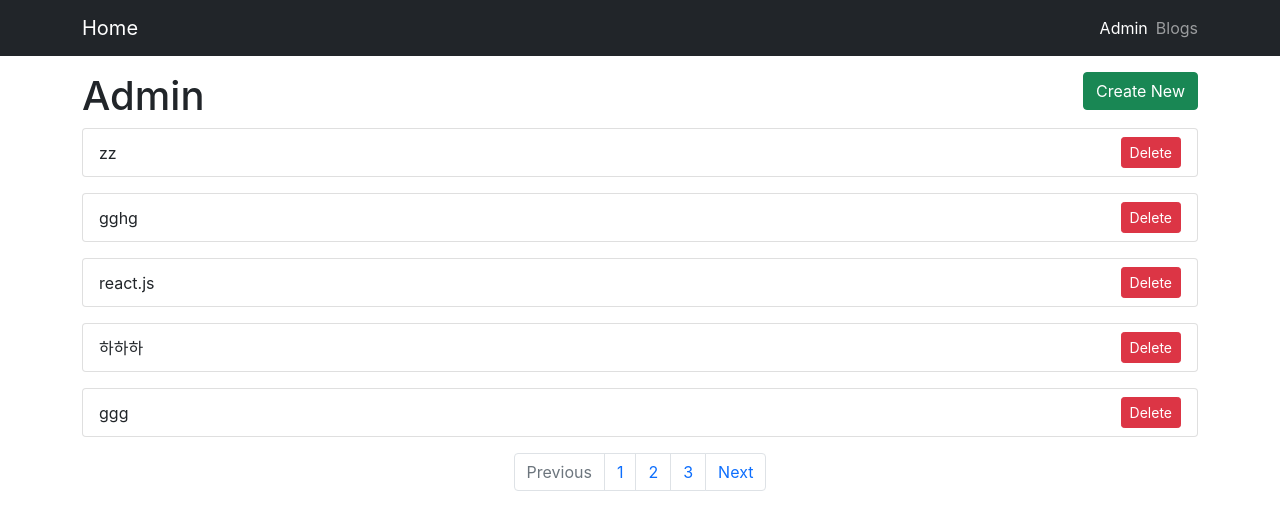
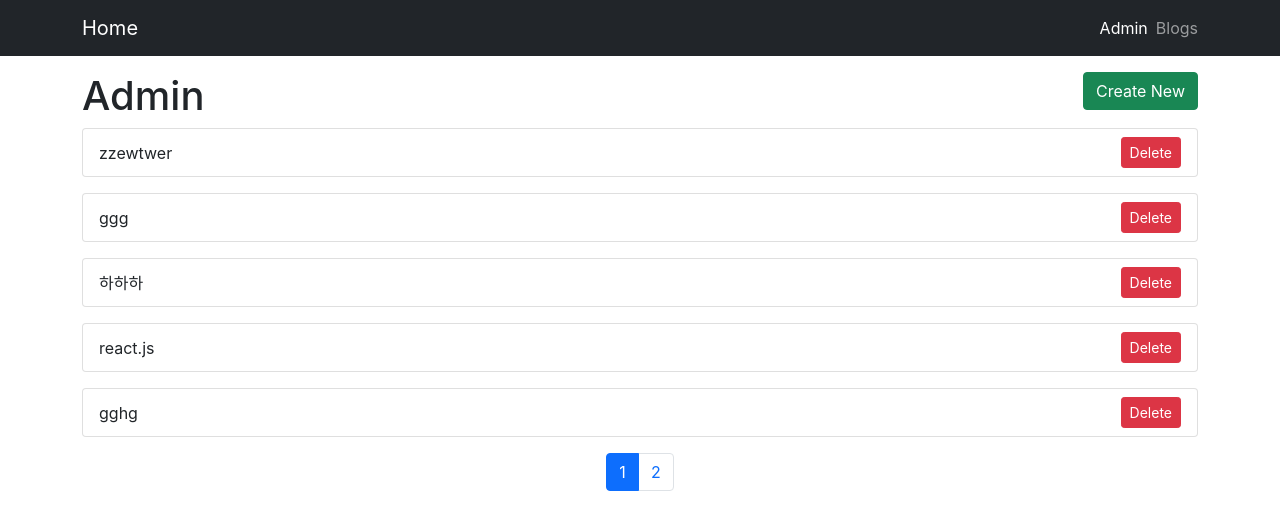
Before and after one commit to coldhailstone/learn-react, a React (Create React App) app: page /admin in a window 1280 px wide. Shown: the top 530 px of the page. Built offline with nearby package versions, Linux system fonts and the light colour scheme; data requests are answered from the project's data file.

Commit message:
~58 Pagination8

```diff
--- a/db.json
+++ b/db.json
@@ -32,6 +32,13 @@
       "publish": false,
       "createdAt": 1673255250911,
       "id": 5
+    },
+    {
+      "title": "zzewtwer",
+      "body": "gdsgsdgsd",
+      "publish": false,
+      "createdAt": 1673343347751,
+      "id": 6
     }
   ]
 }
--- a/src/components/BlogList.js
+++ b/src/components/BlogList.js
@@ -10,9 +10,34 @@ function BlogList({ isAdmin }) {
     const navigate = useNavigate();
     const [posts, setPosts] = useState([]);
     const [loading, setLoading] = useState(true);
+    const [currentPage, setCurrentPage] = useState(1);
+    const [numberOfPosts, setNumberOfPosts] = useState(0);
+    const [numberOfPages, setNumberOfPages] = useState(0);
+    const limit = 5;
 
-    const getPosts = async () => {
-        const response = await axios.get('http://localhost:3001/posts')
+    useEffect(() => {
+        getPosts();
+        setNumberOfPages(Math.ceil(numberOfPosts/limit))
+    }, [numberOfPosts]);
+
+    const getPosts = async (page = 1) => {
+        setCurrentPage(page)
+
+        let params = {
+            _page: page,
+            _limit: limit,
+            _sort: 'id',
+            _order: 'desc'
+        }
+
+        if (!isAdmin) {
+            params.publish = true
+        }
+
+        const response = await axios.get('http://localhost:3001/posts', {
+            params
+        })
+        setNumberOfPosts(response.headers['x-total-count'])
         setPosts(response.data);
         setLoading(false)
     }
@@ -24,10 +49,6 @@ function BlogList({ isAdmin }) {
         setPosts(prevPosts => prevPosts.filter(post => post.id !== id))
     }
 
-    useEffect(() => {
-        getPosts();
-    }, []);
-
     if (loading) {
         return <LoadingSpinner />
     }
@@ -38,7 +59,7 @@ function BlogList({ isAdmin }) {
 
     const renderBlogList = () => {
         return (
-            posts.filter((post) => isAdmin || post.publish).map((post) => {
+            posts.map((post) => {
                 return (
                     <Card key={post.id} title={post.title} onClick={() => navigate(`/blogs/${post.id}`)}>
                         <div>
@@ -58,7 +79,11 @@ function BlogList({ isAdmin }) {
     return (
         <div>
             {renderBlogList()}
-            <Pagination />
+            {numberOfPages > 1 && <Pagination
+                currentPage={currentPage}
+                numberOfPages={numberOfPages}
+                onClick={getPosts} />
+            }
         </div>
     )
 }
--- a/src/components/Pagination.js
+++ b/src/components/Pagination.js
@@ -1,25 +1,59 @@
-function Pagination() {
- return (
+import PropTypes from 'prop-types';
+
+function Pagination({ currentPage, numberOfPages, limit, onClick }) {
+    const currentSet = Math.ceil(currentPage/limit);
+    const lastSet = Math.ceil(numberOfPages/limit);
+    const startPage = limit * (currentSet - 1) + 1;
+    const numberofPageForSet = currentSet === lastSet ? numberOfPages%limit : limit
+
+    return (
     <nav aria-label="Page navigation example">
         <ul className="pagination justify-content-center">
-            <li className="page-item disabled">
-                <a className="page-link" href="#" tabindex="-1">Previous</a>
-            </li>
-            <li className="page-item">
-                <a className="page-link" href="#">1</a>
-            </li>
-            <li className="page-item">
-                <a className="page-link" href="#">2</a>
-            </li>
-            <li className="page-item">
-                <a className="page-link" href="#">3</a>
-            </li>
-            <li className="page-item">
-                <a className="page-link" href="#">Next</a>
-            </li>
+            {currentSet !== 1 &&
+                <li className="page-item">
+                    <div className="page-link cursor-pointer"
+                        onClick={() => onClick(startPage - limit)}>
+                            Previous
+                    </div>
+                </li>
+            }
+            {
+                Array(numberofPageForSet).fill(startPage)
+                    .map((value, index) => value + index)
+                    .map((pageNumber) => {
+                        return (
+                            <li key={pageNumber} className={`page-item ${currentPage === pageNumber ? 'active' : ''}`}>
+                                <div className="page-link cursor-pointer" onClick={() => {
+                                    onClick(pageNumber);
+                                }}>{pageNumber}</div>
+                            </li>
+                        )
+                    })
+            }
+            {
+                currentSet !== lastSet &&
+                    <li className="page-item">
+                        <div className="page-link cursor-pointer"
+                            onClick={() => onClick(startPage + limit)}>
+                                Next
+                        </div>
+                    </li>
+            }
         </ul>
     </nav>
- )
+    )
+}
+
+Pagination.propTypes = {
+    currentPage: PropTypes.number,
+    numberOfPages: PropTypes.number.isRequired,
+    onClick: PropTypes.func.isRequired,
+    limit: PropTypes.number,
+}
+
+Pagination.defaultProps = {
+    currentPage: 1,
+    limit: 5
 }
 
 export default Pagination;
```
